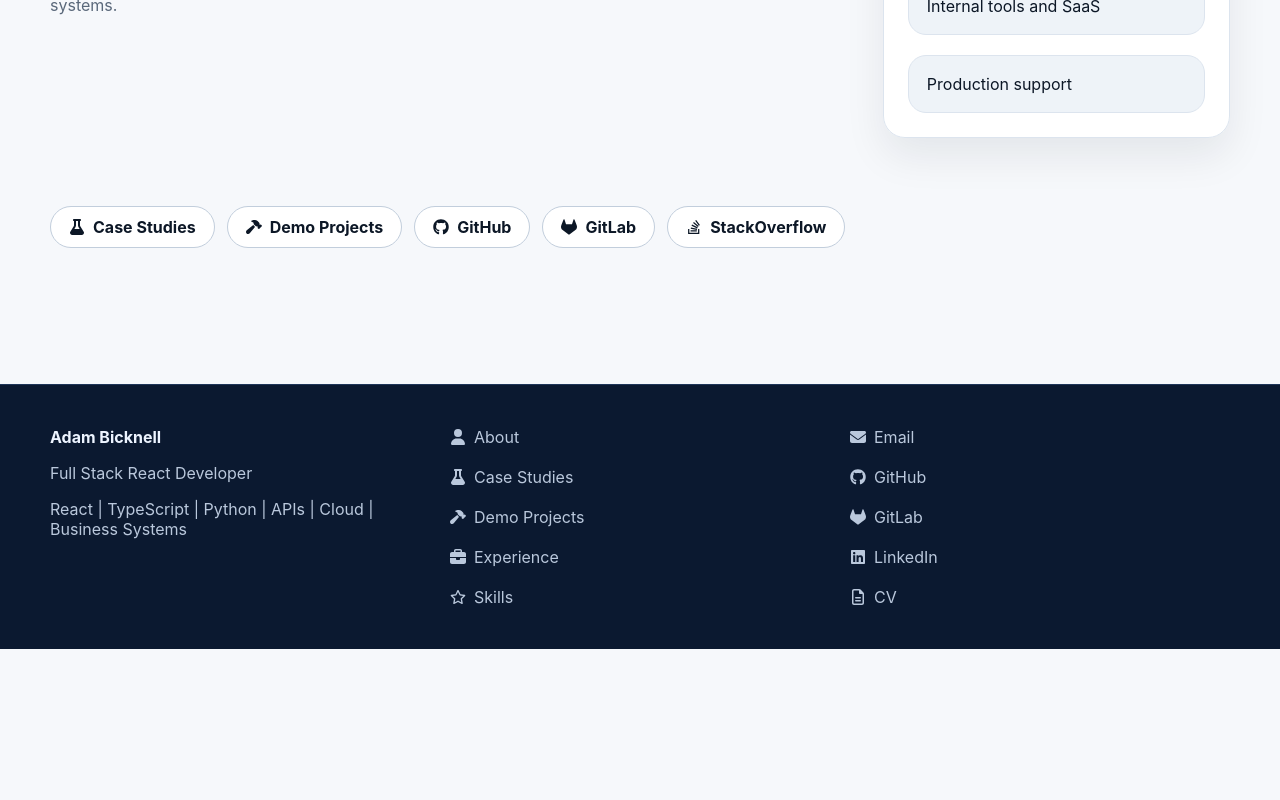
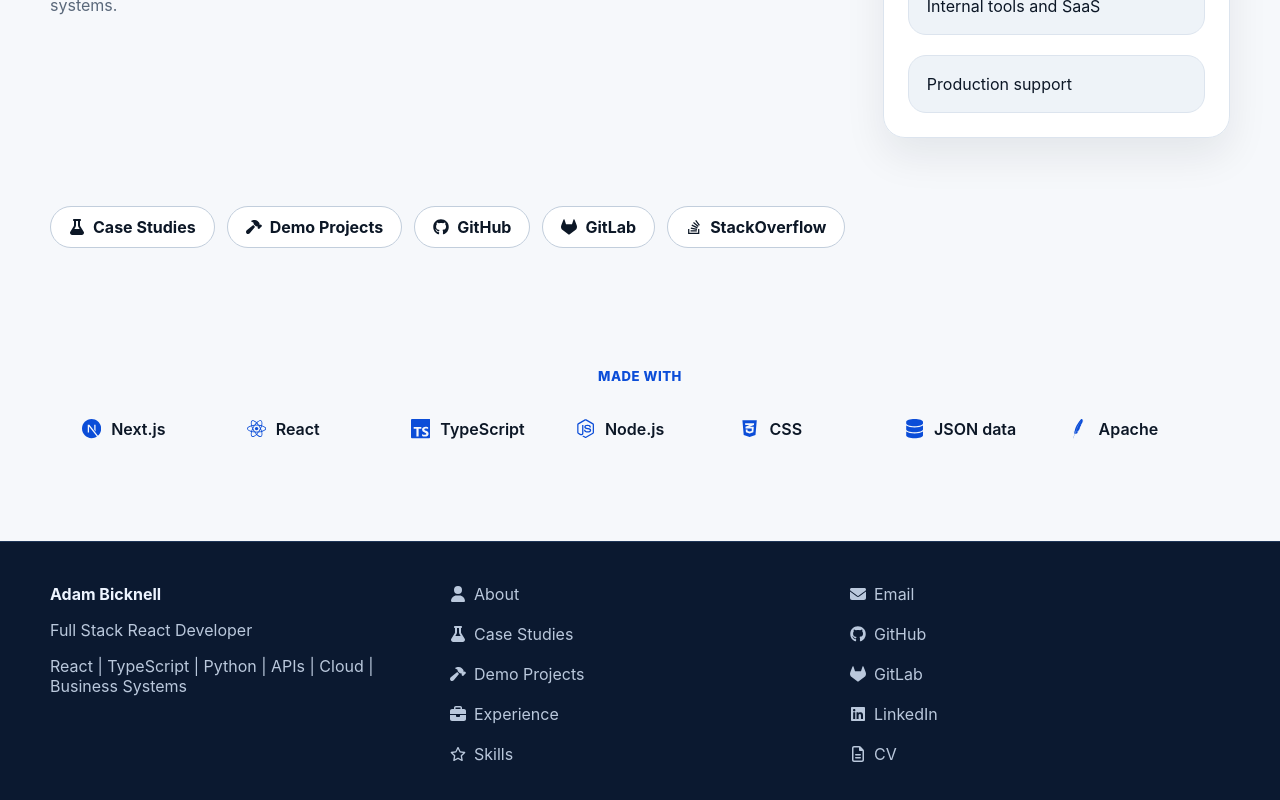
Before and after one commit to adambicknell/development-portfolio, a Next.js app: page / in a window 1280 px wide. Shown: the part 625-1425 px from the top of the page. Before the commit the page ends 1274 px from the top, so only its background shows below. Built offline with nearby package versions, Linux system fonts and the light colour scheme.

Commit message:
ADD: Made with technologies.

```diff
--- a/src/app/globals.css
+++ b/src/app/globals.css
@@ -397,7 +397,6 @@ button {
   color: var(--footer-text);
   border-top: 1px solid var(--footer-border);
   padding: 42px 0;
-  margin-top: 64px;
 }
 .footer a,
 .footer .muted {
@@ -718,3 +717,42 @@ html[data-reduced-motion="true"] .card {
     border: 1px solid #ddd;
   }
 }
+
+.made-with {
+  margin-top: 100px;
+  padding: 20px;
+}
+
+.made-with .eyebrow {
+  display: block;
+  text-align: center;
+  width: 100%;
+  padding-bottom: 25px;
+}
+
+.made-with-copy {
+  margin: 8px 0 16px;
+}
+
+.made-with-grid {
+  margin: 0;
+  padding: 0;
+  list-style: none;
+  display: grid;
+  grid-template-columns: repeat(auto-fit, minmax(150px, 1fr));
+  gap: 12px;
+}
+
+.made-with-item {
+  display: flex;
+  align-items: center;
+  gap: 10px;
+  padding: 10px 12px;
+  font-weight: 600;
+}
+
+.made-with-icon {
+  display: inline-flex;
+  font-size: 1.2rem;
+  color: var(--primary);
+}
--- a/src/app/page.tsx
+++ b/src/app/page.tsx
@@ -1,6 +1,8 @@
 import Image from "next/image";
 import { JsonLd, personSchema } from "@/lib/schema";
 import { PortfolioLinksRow } from "@/components/PortfolioLinksRow";
+import { FaCss3Alt, FaDatabase, FaNodeJs, FaReact } from "react-icons/fa";
+import { SiApache, SiNextdotjs, SiTypescript } from "react-icons/si";
 
 export default function HomePage() {
   return (
@@ -63,6 +65,31 @@ export default function HomePage() {
             </aside>
           </div>
           <PortfolioLinksRow marginTop={26} />
+          <section className="made-with" aria-label="Site technology stack">
+            <span className="eyebrow">Made with</span>
+            <ul className="made-with-grid">
+              {[
+                { label: "Next.js", icon: <SiNextdotjs aria-hidden="true" /> },
+                { label: "React", icon: <FaReact aria-hidden="true" /> },
+                {
+                  label: "TypeScript",
+                  icon: <SiTypescript aria-hidden="true" />,
+                },
+                { label: "Node.js", icon: <FaNodeJs aria-hidden="true" /> },
+                { label: "CSS", icon: <FaCss3Alt aria-hidden="true" /> },
+                { label: "JSON data", icon: <FaDatabase aria-hidden="true" /> },
+                {
+                  label: "Apache",
+                  icon: <SiApache aria-hidden="true" />,
+                },
+              ].map((tech) => (
+                <li key={tech.label} className="made-with-item">
+                  <span className="made-with-icon">{tech.icon}</span>
+                  <span>{tech.label}</span>
+                </li>
+              ))}
+            </ul>
+          </section>
         </div>
       </section>
     </>
```
